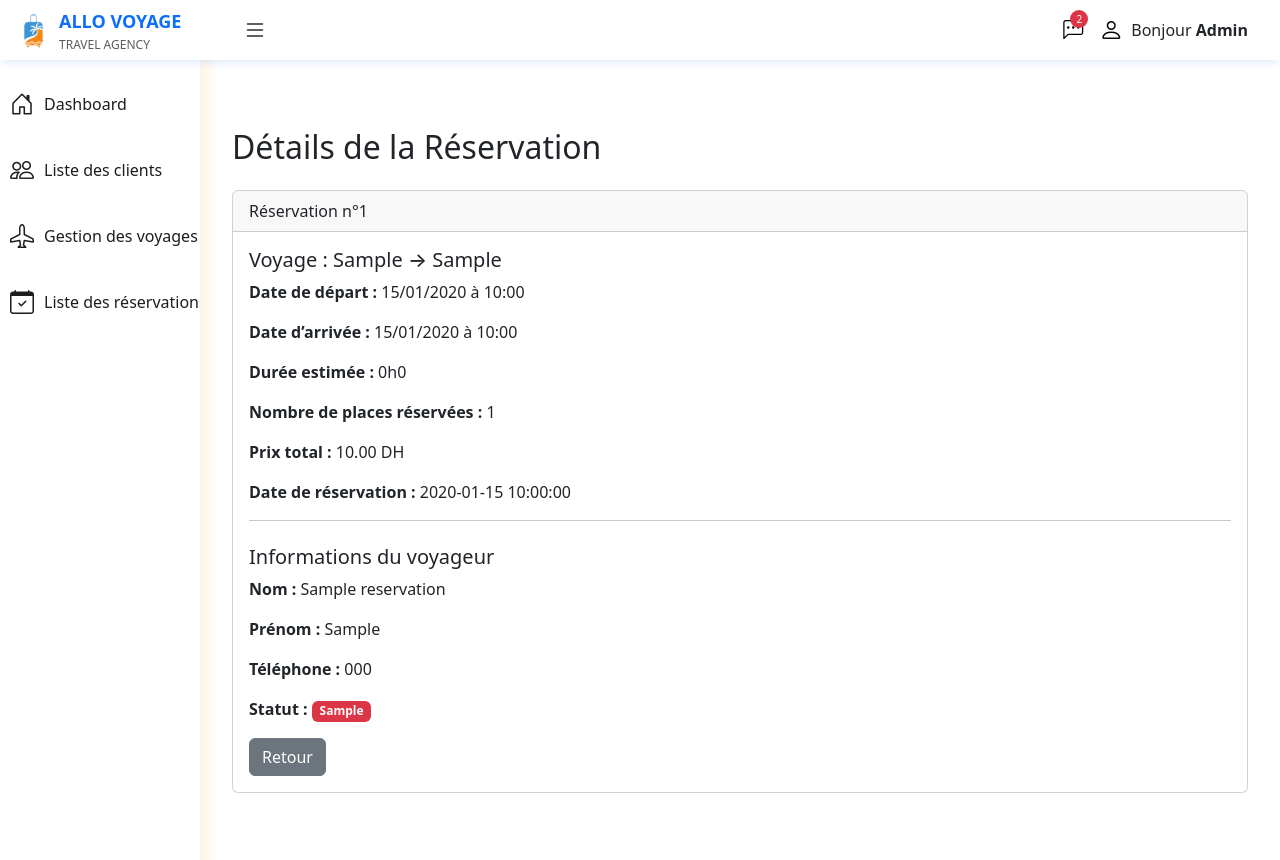
After one commit to erraguibiabdelilah/ALLO_VOYAGE, a Laravel app: page /reservations/1 in a window 1280 px wide. The commit adds this page. Run offline with Laravel 12, Linux system fonts and the light colour scheme; a user stored in the database is signed in; data comes from the database, SQL or seed files in the repository; tables that the repository leaves empty hold one stand-in row (values such as "Sample post").

Commit message:
Réservation

```diff
--- a/app/Http/Controllers/ReservationController.php
+++ b/app/Http/Controllers/ReservationController.php
@@ -1,64 +1,104 @@
 <?php
-
 namespace App\Http\Controllers;
 
+use App\Models\Reservation;
+use App\Models\Voyage;
 use Illuminate\Http\Request;
+use Illuminate\Support\Facades\Auth;
+use App\Models\Facture;
 
 class ReservationController extends Controller
 {
     /**
-     * Display a listing of the resource.
+     * Affiche la liste des réservations de l'utilisateur.
      */
     public function index()
     {
-        //
+        // Récupère les réservations avec pagination (10 par page)
+        $reservations = Reservation::paginate(10);
+
+        // Passe la variable $reservations à la vue
+        return view('reservations.index', compact('reservations'));
     }
 
     /**
-     * Show the form for creating a new resource.
+     * Affiche le formulaire de réservation.
      */
-    public function create()
+    public function create(Voyage $voyage)
     {
-        //
+        return view('reservations.create', [
+            'voyage' => $voyage,
+            'placesDisponibles' => range(1, $voyage->places_disponibles)
+        ]);
     }
 
     /**
-     * Store a newly created resource in storage.
+     * Enregistre une nouvelle réservation.
      */
     public function store(Request $request)
     {
-        //
+        // Validation des données
+        $request->validate([
+            'prenom' => 'required|string',
+            'nom' => 'required|string',
+            'telephone' => 'required|string',
+            'nbrplace' => 'required|integer',
+            'payment_method' => 'required|in:paypal,especes',
+            'voyage_id' => 'required|exists:voyages,id',
+        ]);
+
+        // Créer une nouvelle réservation
+        $reservation = new Reservation();
+        $reservation->prenom = $request->prenom;
+        $reservation->nom = $request->nom;
+        $reservation->telephone = $request->telephone;
+        $reservation->nbrplace = $request->nbrplace;
+        $reservation->payment_method = $request->payment_method;
+        $reservation->voyage_id = $request->voyage_id;
+        $reservation->statut = 'confirmée';
+        $reservation->date = now();
+        $reservation->save();
+
+        // Réduire le nombre de places disponibles
+        $voyage = Voyage::find($request->voyage_id);
+        $voyage->places_disponibles -= $request->nbrplace;
+        $voyage->save();
+
+        return redirect()->route('reservations.index')->with('success', 'Réservation réussie !');
     }
 
     /**
-     * Display the specified resource.
+     * Affiche les détails d'une réservation.
      */
-    public function show(string $id)
+    public function show(Reservation $reservation)
     {
-        //
+        if ($reservation->voyageur_id !== Auth::id()) {
+            abort(403);
+        }
+
+        return view('reservations.show', compact('reservation'));
     }
 
     /**
-     * Show the form for editing the specified resource.
+     * Annule une réservation.
      */
-    public function edit(string $id)
+    public function destroy(Reservation $reservation)
     {
-        //
-    }
+        if ($reservation->voyageur_id !== Auth::id()) {
+            abort(403);
+        }
 
-    /**
-     * Update the specified resource in storage.
-     */
-    public function update(Request $request, string $id)
-    {
-        //
-    }
+        if ($reservation->statut === 'confirmée') {
+            // Libérer les places
+            $reservation->voyage->increment('places_disponibles', $reservation->nbrplace);
 
-    /**
-     * Remove the specified resource from storage.
-     */
-    public function destroy(string $id)
-    {
-        //
+            // Marquer la réservation comme annulée
+            $reservation->update(['statut' => 'annulée']);
+
+            return redirect()->route('reservations.index')
+                             ->with('success', 'Réservation annulée avec succès !');
+        }
+
+        return back()->with('error', 'Impossible d\'annuler cette réservation.');
     }
 }
--- a/app/Http/Controllers/VoyageController.php
+++ b/app/Http/Controllers/VoyageController.php
@@ -59,9 +59,9 @@ public function update(Request $request, Voyage $voyage)
         'places_disponibles' => 'required|integer|min:0',
         'description' => 'nullable|string',
         'lieu_depart' => 'nullable|string',
-    'heure_depart' => 'nullable|date_format:H:i',
-    'heure_arrivee' => 'nullable|date_format:H:i',
-    'nbr_arret' => 'nullable|integer|min:0',
+        'heure_depart' => 'nullable|date_format:H:i',
+        'heure_arrivee' => 'nullable|date_format:H:i',
+        'nbr_arret' => 'nullable|integer|min:0',
     ]);
 
     $voyage->update($validated);
--- /dev/null
+++ b/app/Models/Reservation.php
@@ -0,0 +1,29 @@
+<?php
+namespace App\Models;
+
+use Illuminate\Database\Eloquent\Model;
+
+class Reservation extends Model
+{
+    protected $fillable = [
+        'date',         // Date de réservation
+        'statut',       // confirmée/annulée
+        'nbrplace',     // Nombre de places
+        'voyage_id',    // Clé étrangère vers Voyage
+        'voyageur_id'   // Clé étrangère vers Voyageur
+    ];
+
+    public function voyage()
+{
+    return $this->belongsTo(Voyage::class);
+}
+    public function voyageur()
+    {
+        return $this->belongsTo(Voyageur::class);
+    }
+
+    public function facture()
+    {
+        return $this->hasOne(Facture::class);
+    }
+}
--- a/resources/views/layout/admin.blade.php
+++ b/resources/views/layout/admin.blade.php
@@ -267,7 +267,7 @@
                 <span class="sidebar-text">Liste des clients</span>
             </a>
 
-            <a href="" class="sidebar-item">
+            <a href="{{ route('voyages.index') }}" class="sidebar-item">
 
                 <i class="bi bi-airplane sidebar-icon"></i>
                 <span class="sidebar-text">Gestion des voyages</span>
--- /dev/null
+++ b/resources/views/reservations/show.blade.php
@@ -0,0 +1,58 @@
+@extends('layout.admin')
+
+@section('content')
+<div class="container mt-5">
+    <h2 class="mb-4">Détails de la Réservation</h2>
+
+    <div class="card">
+        <div class="card-header">
+            Réservation n°{{ $reservation->id }}
+        </div>
+        <div class="card-body">
+            <h5 class="card-title">Voyage : {{ $reservation->voyage->lieu_depart }} → {{ $reservation->voyage->destination }}</h5>
+
+            <p><strong>Date de départ :</strong> {{ \Carbon\Carbon::parse($reservation->voyage->date_depart)->format('d/m/Y') }} à {{ \Carbon\Carbon::parse($reservation->voyage->heure_depart)->format('H:i') }}</p>
+            <p><strong>Date d’arrivée :</strong> {{ \Carbon\Carbon::parse($reservation->voyage->date_retour)->format('d/m/Y') }} à {{ \Carbon\Carbon::parse($reservation->voyage->heure_arrivee)->format('H:i') }}</p>
+
+           @php
+    $depart = \Carbon\Carbon::parse($reservation->voyage->date_depart);
+    $arrivee = \Carbon\Carbon::parse($reservation->voyage->date_retour);
+
+    $diffMinutes = $depart->diffInMinutes($arrivee);
+    $heures = floor($diffMinutes / 60);
+    $minutes = $diffMinutes % 60;
+    $duree = "{$heures}h{$minutes}";
+    $prixTotal = $reservation->nbrplace * $reservation->voyage->prix;
+@endphp
+
+            <p><strong>Durée estimée :</strong> {{ $duree }}</p>
+            <p><strong>Nombre de places réservées :</strong> {{ $reservation->nbrplace }}</p>
+            <p><strong>Prix total :</strong> {{ number_format($prixTotal, 2) }} DH</p>
+            <p><strong>Date de réservation :</strong> {{ $reservation->date }}</p>
+
+            <hr>
+
+            <h5 class="mt-4">Informations du voyageur</h5>
+            <p><strong>Nom :</strong> {{ $reservation->nom }}</p>
+            <p><strong>Prénom :</strong> {{ $reservation->prenom }}</p>
+            <p><strong>Téléphone :</strong> {{ $reservation->telephone }}</p>
+
+            <p><strong>Statut :</strong>
+                <span class="badge bg-{{ $reservation->statut == 'confirmée' ? 'success' : 'danger' }}">
+                    {{ ucfirst($reservation->statut) }}
+                </span>
+            </p>
+
+            <a href="{{ route('reservations.index') }}" class="btn btn-secondary">Retour</a>
+
+            @if($reservation->statut == 'confirmée')
+            <form action="{{ route('reservations.destroy', $reservation) }}" method="POST" class="d-inline" onsubmit="return confirm('Voulez-vous vraiment annuler cette réservation ?');">
+                @csrf
+                @method('DELETE')
+                <button class="btn btn-danger">Annuler la réservation</button>
+            </form>
+            @endif
+        </div>
+    </div>
+</div>
+@endsection
--- a/routes/web.php
+++ b/routes/web.php
@@ -3,7 +3,7 @@
 use Illuminate\Support\Facades\Route;
 use App\Http\Controllers\ClientController;
 use App\Http\Controllers\VoyageController;
-
+use App\Http\Controllers\ReservationController;
 Route::prefix('')->group(function () {
     Route::get('/user', function () {return view('layout.user');})->name('user');
     Route::get('/admin', function () {return view('layout.admin');})->name('admin');
@@ -30,6 +30,15 @@ Route::prefix('pages')->group(function () {
     Route::get('/profile',[ClientController::class, 'profile'])->name('profile');
 });
 
+//->middleware(['auth'])
+Route::prefix('reservations')->group(function () {
+    Route::get('/', [ReservationController::class, 'index'])->name('reservations.index');
+    Route::get('/create/{voyage}', [ReservationController::class, 'create'])->name('reservations.create');
+    Route::post('/', [ReservationController::class, 'store'])->name('reservations.store');
+    Route::get('/{reservation}', [ReservationController::class, 'show'])->name('reservations.show');
+    Route::delete('/{reservation}', [ReservationController::class, 'destroy'])->name('reservations.destroy');
+});
+
 Route::prefix('voyages')->group(function () {
 
     Route::get('/', [VoyageController::class, 'index'])->name('voyages.index');
```
Also changed, not shown: resources/views/reservation/reservation.blade.php (deleted, +0 -182 lines), resources/views/reservations/create.blade.php (added, +69 -0 lines), resources/views/reservations/index.blade.php (added, +65 -0 lines), database/migrations/2025_04_26_003424_create_reservations_table.php (added), 1 other file.
